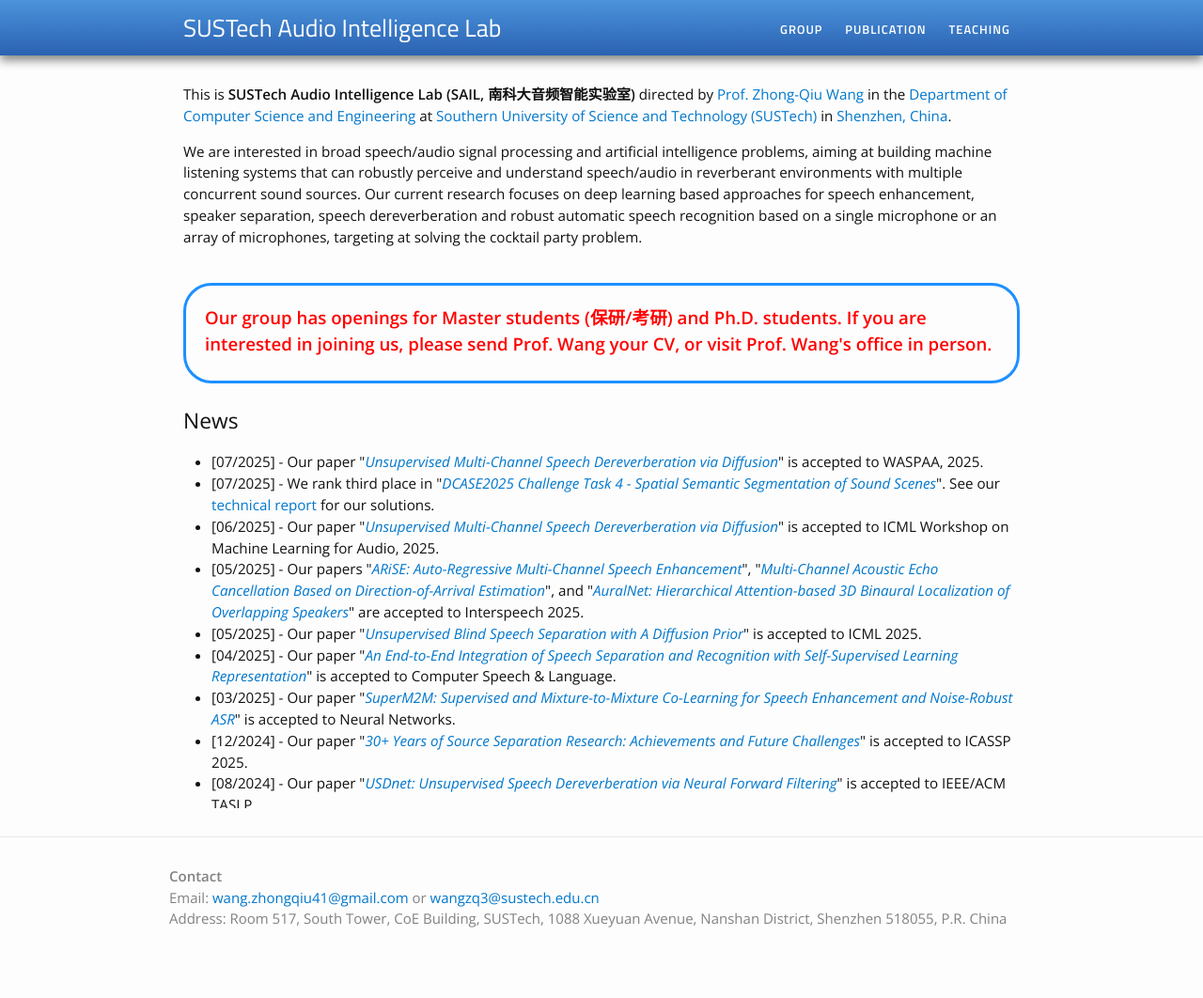
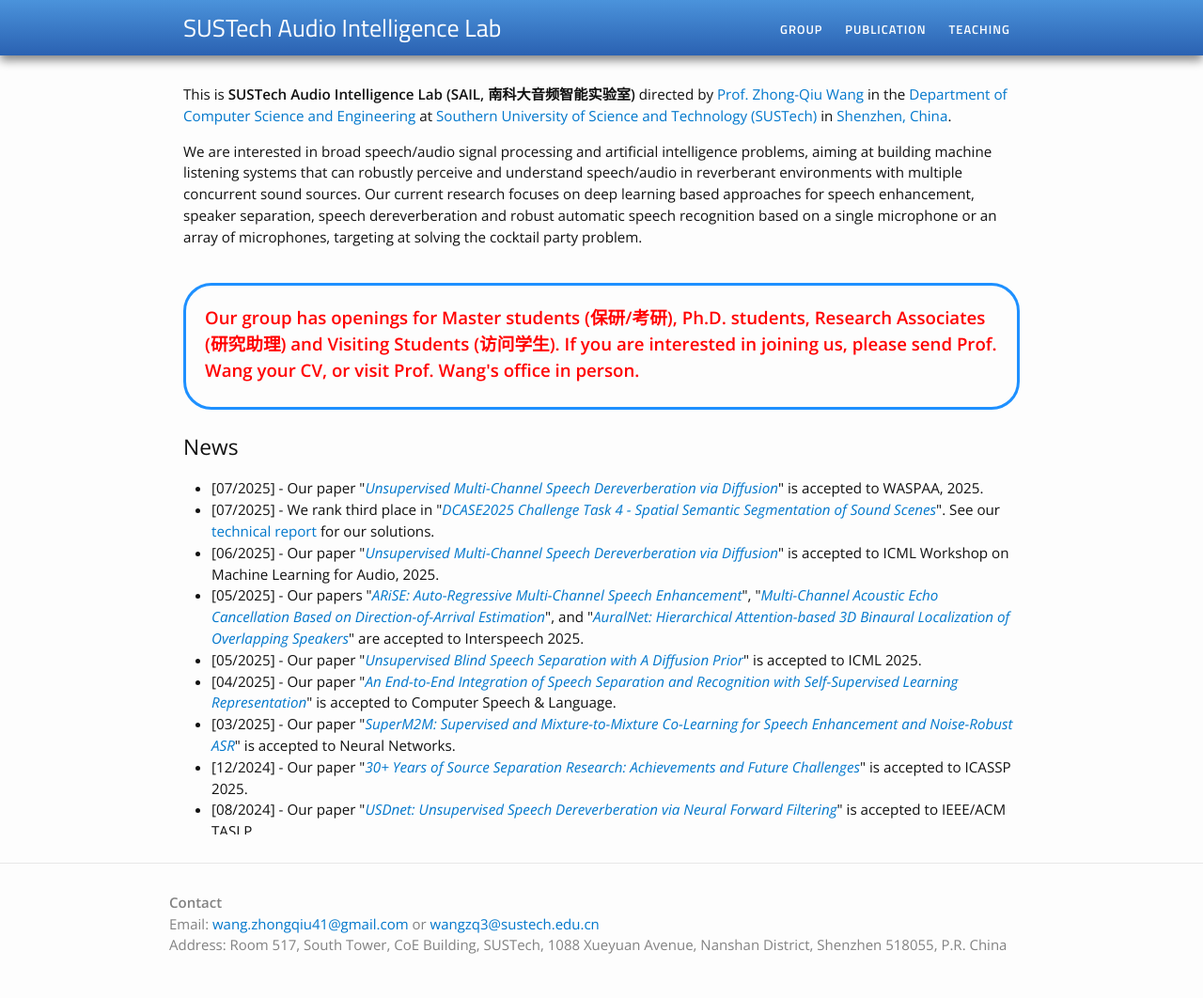
Before and after one commit to sustechailab/sustechailab.github.io, a Jekyll site: the page index.html, which Jekyll copies as it is, in a window 1280 px wide. Shown: the whole page at 94% size. Built offline with Jekyll 4.4.1, drawn with Linux system fonts in a browser that asks for light colours; before the commit the page ends 1034 px from its top, so only the background shows below that.

Commit message:
Initial commit

```diff
--- a/index.html
+++ b/index.html
@@ -93,7 +93,7 @@
 <br>
 <div id="roundedbox">
 <p>
-  <font style="font-size: 14pt" font color="red"><strong>Our group has openings for Master students (保研/考研) and Ph.D. students. If you are interested in joining us, please send Prof. Wang your CV, or visit Prof. Wang's office in person.</strong></font>
+  <font style="font-size: 14pt" font color="red"><strong>Our group has openings for Master students (保研/考研), Ph.D. students, Research Associates (研究助理) and Visiting Students (访问学生). If you are interested in joining us, please send Prof. Wang your CV, or visit Prof. Wang's office in person.</strong></font>
 </p>
 </div>
 <!--
```
